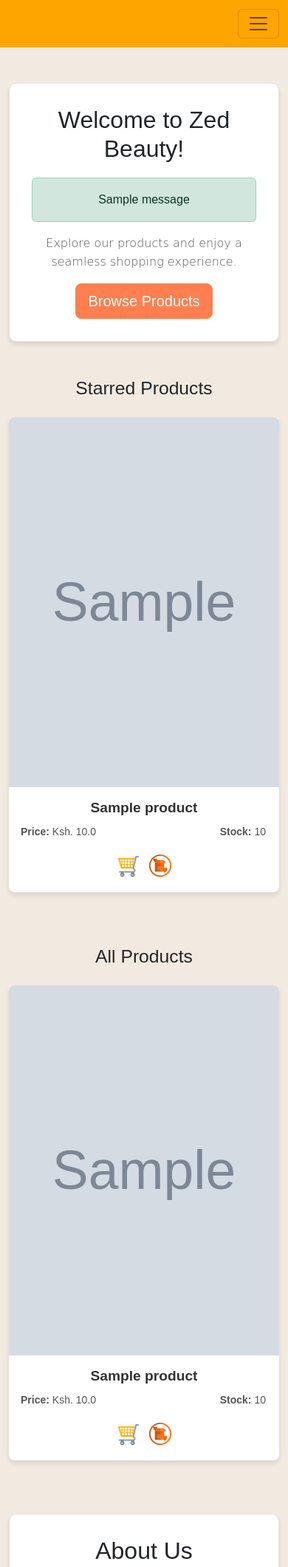
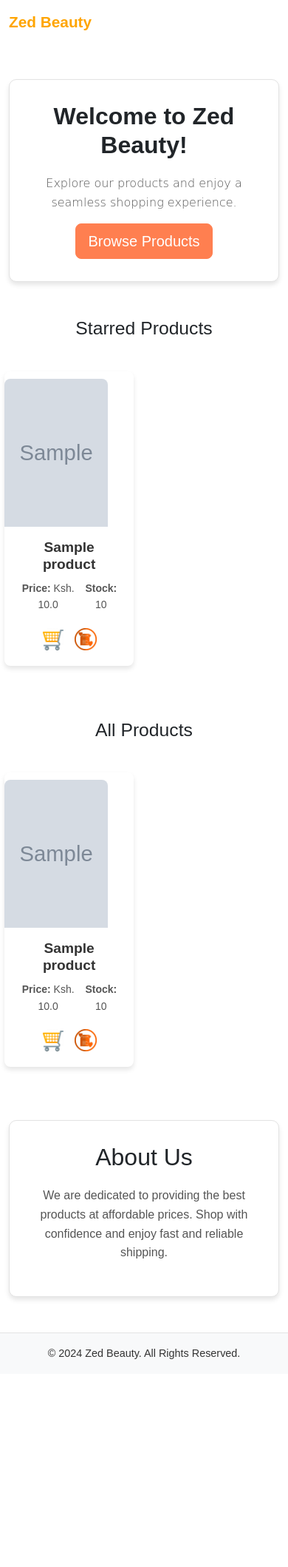
Before and after one commit to yvonnegichovi/e-commerce, a Flask app: page / in a window 390 px wide. Shown: the top 2118 px of the page at 74% size. After the commit the page ends 1837 px from the top, so only its background shows below. Run offline with Flask 3, Linux system fonts and the light colour scheme; tables that the repository leaves empty hold one stand-in row (values such as "Sample post"); grey boxes marked "Sample" are stand-in pictures; one stand-in notice (Sample message) is shown.

Commit message:
changes to the home page

```diff
--- a/entry/routes/user_routes.py
+++ b/entry/routes/user_routes.py
@@ -33,8 +33,10 @@
 
 @auth.route('/login', methods=['GET', 'POST'])
 def login():
+    print("WE ARE IN LOGIN PAGE")
     form = LoginForm()
     if form.validate_on_submit():
+        print("MY REGISTRATION FORM IS VALIDATED")
         user = User.query.filter_by(email=form.email.data).first()
         if user and bcrypt.check_password_hash(user.password_hash, form.password.data):
             login_user(user, remember=form.remember.data)
@@ -42,6 +44,7 @@
             flash('Logged in successfully', 'success')
             return redirect(url_for('product.dashboard'))
         else:
+            print("COULD NOT LOGIN FOR SOME REASON")
             flash('Invalid email or password', 'danger')
     return render_template('login.html', title='Login', form=form)
 
--- a/entry/static/styles/home.css
+++ b/entry/static/styles/home.css
@@ -2,35 +2,39 @@
 body {
     font-family: 'Arial', sans-serif;
     line-height: 1.6;
-    background-color: #f2eae1;
+    background-color: white;
     margin: 0;
     padding: 0;
 }
 
 a {
     text-decoration: none;
-    color: #333;
+    color: orange;
+    align-text: right;
 }
 
 a:hover {
-    color: #007bff;
+    color: #c24106;
     text-decoration: underline;
 }
 
 /* Navbar Styles */
 .navbar-brand {
-    font-size: 1.5rem;
+    font-size: 1.3rem;
     font-weight: bold;
     color: orange;
+    text-align: right;
 }
 
 .nav-link {
-    color: #333;
+    color: orange;
     margin: 0 5px;
+    display: flex;
+    align-items: right;
 }
 
 .nav-link:hover {
-    color: #007bff;
+    color: #1f0302;
 }
 
 /* Jumbotron */
@@ -45,6 +49,7 @@
 .jumbotron h1 {
     font-size: 2.5rem;
     margin-bottom: 20px;
+    font-weight: bold;
 }
 
 p.lead {
@@ -79,6 +84,17 @@
     border-color: #ff5722;
 }
 
+.row {
+    display: flex;
+    flex-wrap: wrap;
+    gap: 15px; /* Add some spacing between cards */
+    justify-content: left;
+}
+
+.col-lg-2, .col-md-4, .col-sm-6, .col-12 {
+    padding: 0 2px; /* Adjust padding for better spacing */
+}
+
 
 /* Product Cards */
 .card {
@@ -87,7 +103,7 @@
     box-shadow: 0 4px 6px rgba(0, 0, 0, 0.1);
     transition: transform 0.8s ease;
     width: 100%;
-    color: green;
+    max-width: 250px;
 }
 
 .card:hover {
@@ -95,11 +111,14 @@
 }
 
 .card-img-top {
-    height: 350px;
-    width: 100%;
+    height: 200px;
+    width: 80%;
     object-fit: cover;
     border-top-left-radius: 8px;
     border-top-right-radius: 8px;
+    margin-top: 10px;
+    align-items: center;
+    display: flex;
 }
 
 .card-body {
@@ -193,19 +212,28 @@
     }
 }
 
-/* Responsive Design */
+/* Responsive Design for Mobile View */
 @media (max-width: 768px) {
-    .jumbotron h1 {
-        font-size: 2rem;
+    .row {
+        display: flex;
+        flex-wrap: wrap; /* Ensure cards wrap correctly */
+        justify-content: left; /* Center align cards */
     }
 
-    .jumbotron p.lead {
-        font-size: 1rem;
+    .col-lg-2, .col-md-4, .col-sm-6, .col-12 {
+        flex: 0 0 46%; /* Set two cards per row (48% + some margin for spacing) */
+        max-width: 48%;
+        margin: 1%; /* Add margin for spacing between cards */
+    }
+
+    .card {
+        width: 100%; /* Ensure cards fit within their container */
+        margin: 0 auto; /* Center align each card */
     }
 
     .card-img-top {
         object-fit: cover;
-        height: 500px;
+        height: 200px; /* Adjust image height for better proportions */
     }
 
     .card-body {
--- a/entry/templates/home.html
+++ b/entry/templates/home.html
@@ -11,14 +11,14 @@
 <body>
 
     <!-- Navigation Bar -->
-    <nav style="background-color:orange;" class="navbar navbar-expand-lg bg-orange">
+    <nav class="navbar navbar-expand-md bg-orange navbar-dark">
         <div class="container-fluid">
             <a class="navbar-brand" href="{{ url_for('main.home') }}">Zed Beauty</a>
-            <button class="navbar-toggler" type="button" data-bs-toggle="collapse" data-bs-target="#navbarNav" aria-controls="navbarNav" aria-expanded="false" aria-label="Toggle navigation">
+            <button class="navbar-toggler" type="button" data-toggle="collapse" data-target="#navbarNav" aria-controls="navbarNav" aria-expanded="false" aria-label="Toggle navigation">
                 <span class="navbar-toggler-icon"></span>
             </button>
             <div class="collapse navbar-collapse" id="navbarNav">
-                <ul class="navbar-nav ms-auto">
+                <ul class="navbar-nav">
                     <li class="nav-item">
                         <a class="nav-link active" aria-current="page" href="{{ url_for('main.home') }}">Home</a>
                     </li>
@@ -44,15 +44,6 @@
         <div class="jumbotron text-center">
             <h1>Welcome to Zed Beauty!</h1>
 
-            <!-- Flash messages -->
-        {% with messages = get_flashed_messages(with_categories=true) %}
-            {% if messages %}
-                {% for category, message in messages %}
-                    <div class="alert alert-{{ category }}">{{ message }}</div>
-                {% endfor %}
-            {% endif %}
-        {% endwith %}
-
             <p class="lead">Explore our products and enjoy a seamless shopping experience.</p>
             <a class="btn btn-primary btn-lg" href="#all_products" role="button">Browse Products</a>
         </div>
@@ -63,7 +54,7 @@
             <h2 class="text-center mb-4">Starred Products</h2>
             {% if starred_products %}
                 {% for product in starred_products %}
-                    <div class="col-md-3 mb-4">
+                    <div class="col-lg-2 col-md-4 col-sm-6 col-12 mb-4">
                         <div class="card">
                             <img src="{{ url_for('static', filename=product.image) if product.image else url_for('static', filename='images/placeholder.jpg') }}"
                                 class="card-img-top" alt="{{ product.product_name }}">
@@ -96,7 +87,7 @@
             <h2 class="text-center mb-4">All Products</h2>
             {% if products %}
                 {% for product in products %}
-                    <div class="col-md-3 mb-4">
+                    <div class="col-lg-2 col-md-4 col-sm-6 col-12 mb-4">
                         <div class="card">
                             <img src="{{ url_for('static', filename=product.image) if product.image else 'https://via.placeholder.com/150' }}" class="card-img-top" alt="{{ product.product_name }}">
                             <div class="card-body">
@@ -106,7 +97,8 @@
                                 <span><strong>Stock:</strong> {{ product.stock }}</span>
                                 </p>
                                 <!-- Edit button specific to each product -->
-                                <a href="{{ url_for('auth.login') }}" class="btn btn-warning p-0" style="border: none;">                                                                                                                    <img src="{{ url_for('static', filename='images/shopping_cart.png') }}" alt="Cart" style="width: 30px; height: 30px;">
+                                <a href="{{ url_for('auth.login') }}" class="btn btn-warning p-0" style="border: none;">
+                                    <img src="{{ url_for('static', filename='images/shopping_cart.png') }}" alt="Cart" style="width: 30px; height: 30px;">
                                 </a>
                                 <form action="{{ url_for('auth.login') }}" method="POST" style="display: inline;">                                                                                                                          <button type="submit" class="btn btn-danger p-0" style="border: none; background: none;">                                                                                                                   <img src="{{ url_for('static', filename='images/wishlist-icon.jpg') }}" alt="Wishlist" style="width: 30px; height: 30px;">
                                     </button>
--- a/entry/templates/login.html
+++ b/entry/templates/login.html
@@ -79,7 +79,7 @@
 
                     <div class="password-container">
                         <label for="password">Password</label>
-                        <input type="password" id="password" placeholder="Enter your password" required>
+                        <input type="password" id="password" name="password" placeholder="Enter your password" required>
                         <span id="togglePassword" class="toggle-password">👁️</span>
                     </div>
 
```
Also changed, not shown: 1 other file.
